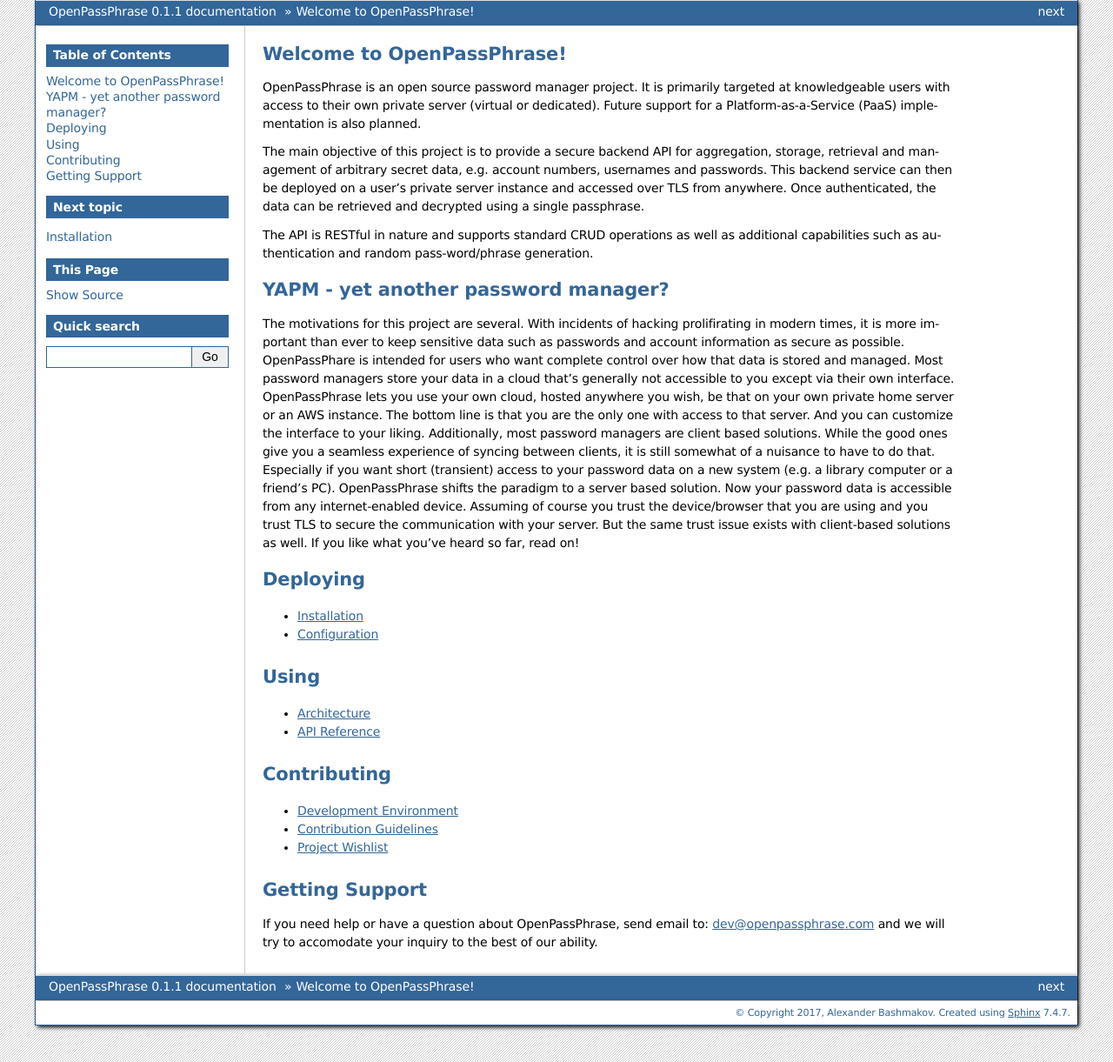
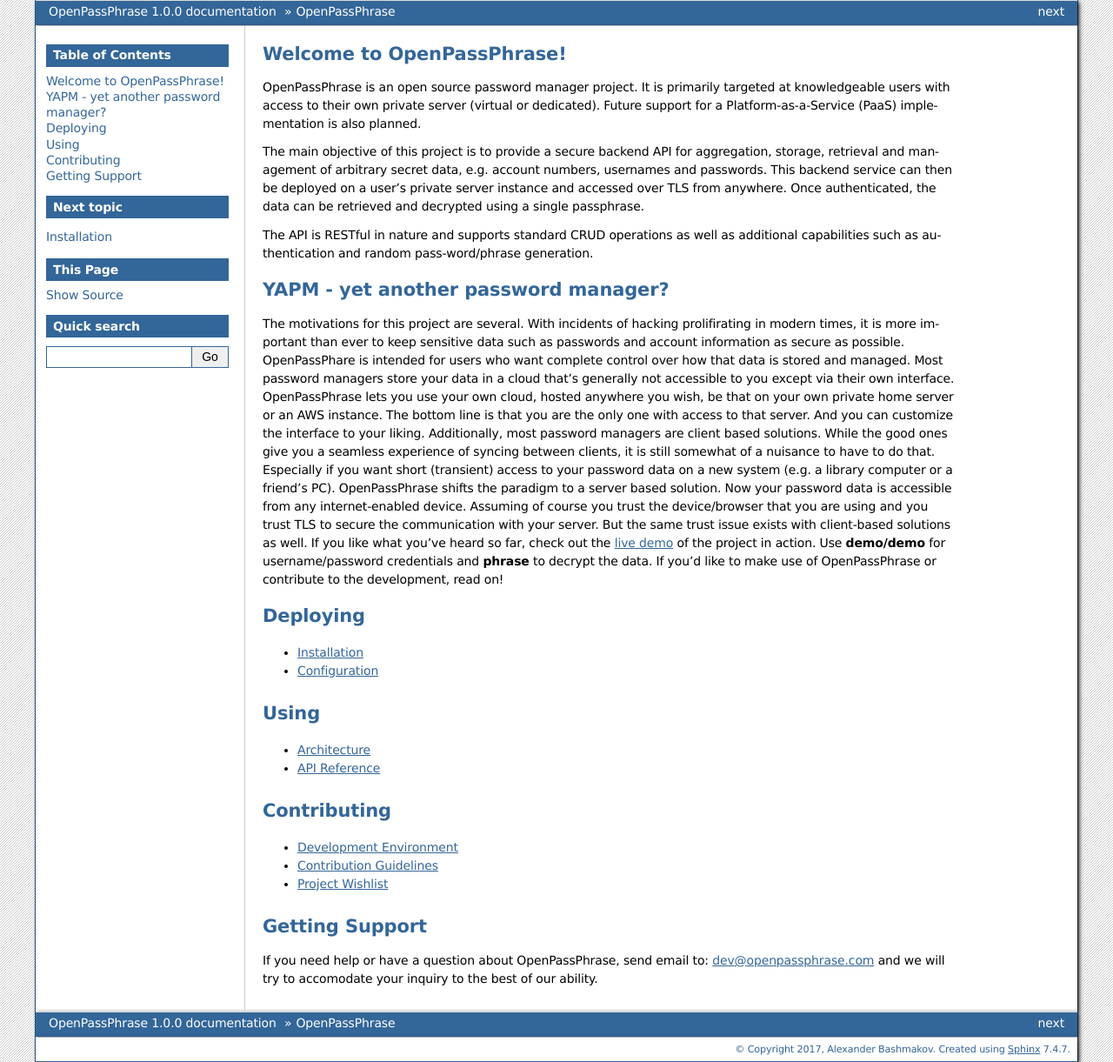
Before and after one commit to openpassphrase/opp, a Sphinx documentation site: the page built from docs/source/index.rst, in a window 1280 px wide. Shown: the whole page at 87% size. Built offline with Sphinx 7.4.7, drawn with Linux system fonts in a browser that asks for light colours.

Commit message:
Added link to live demo.

```diff
--- a/docs/source/conf.py
+++ b/docs/source/conf.py
@@ -54,9 +54,9 @@
 # built documents.
 #
 # The short X.Y version.
-version = u'0.1'
+version = u'1.0'
 # The full version, including alpha/beta/rc tags.
-release = u'0.1.1'
+release = u'1.0.0'
 
 # The language for content autogenerated by Sphinx. Refer to documentation
 # for a list of supported languages.
--- a/docs/source/index.rst
+++ b/docs/source/index.rst
@@ -13,6 +13,8 @@
       WARRANTIES OR CONDITIONS OF ANY KIND, either express or implied. See the
       License for the specific language governing permissions and limitations
       under the License.
+
+.. title:: OpenPassPhrase
 
 Welcome to OpenPassPhrase!
 ==========================
@@ -37,6 +39,12 @@
 YAPM - yet another password manager?
 ====================================
 
+.. |demo| raw:: html
+
+    <a target="_blank"
+    href="https://openpassphrase.com/demo">
+    live demo</a>
+
 The motivations for this project are several. With incidents of hacking
 prolifirating in modern times, it is more important than ever to keep
 sensitive data such as passwords and account information as secure as
@@ -57,7 +65,10 @@
 device/browser that you are using and you trust TLS to secure the
 communication with your server. But the same trust issue exists with
 client-based solutions as well. If you like what you've heard so far,
-read on!
+check out the |demo| of the project in action. Use
+**demo/demo** for username/password credentials and **phrase** to decrypt
+the data. If you'd like to make use of OpenPassPhrase or contribute to
+the development, read on!
 
 Deploying
 =========
```
